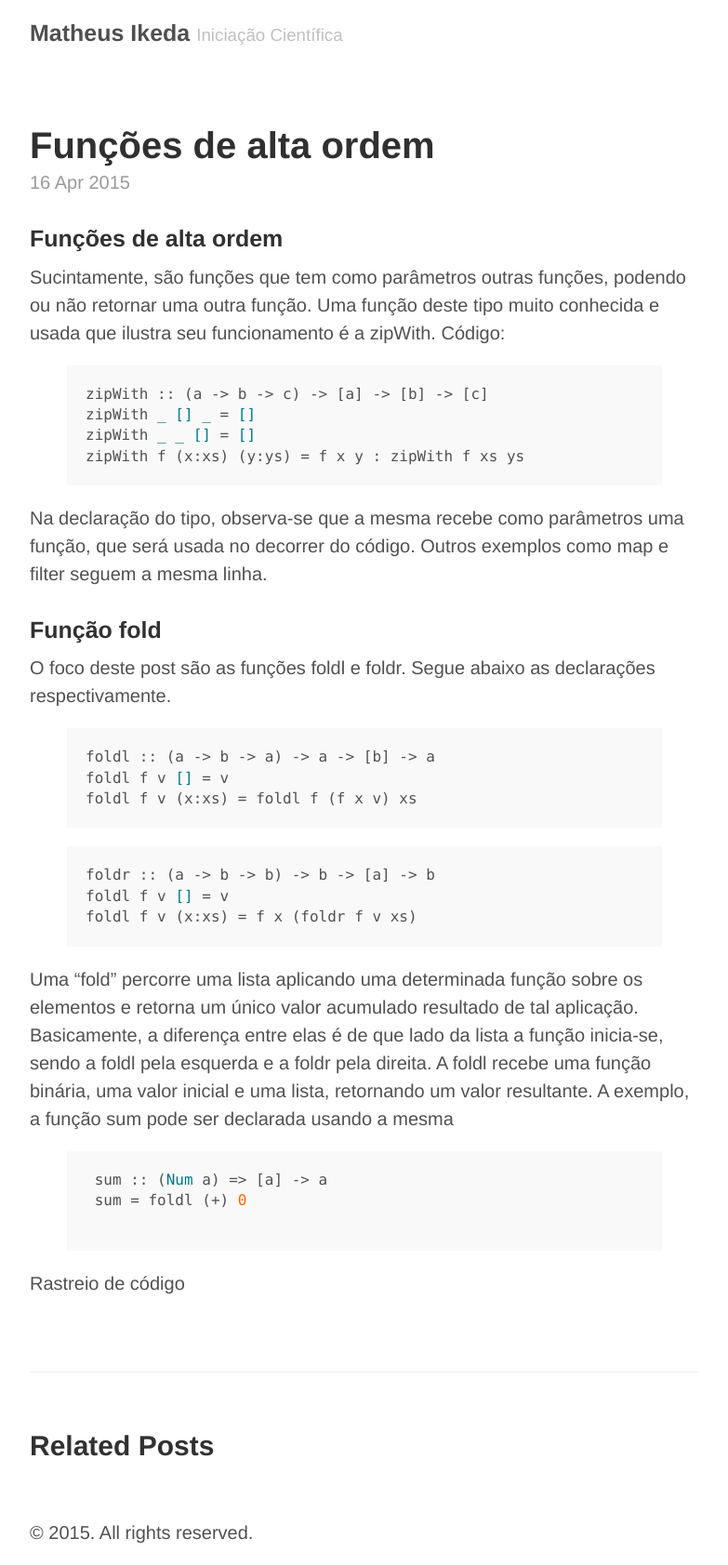
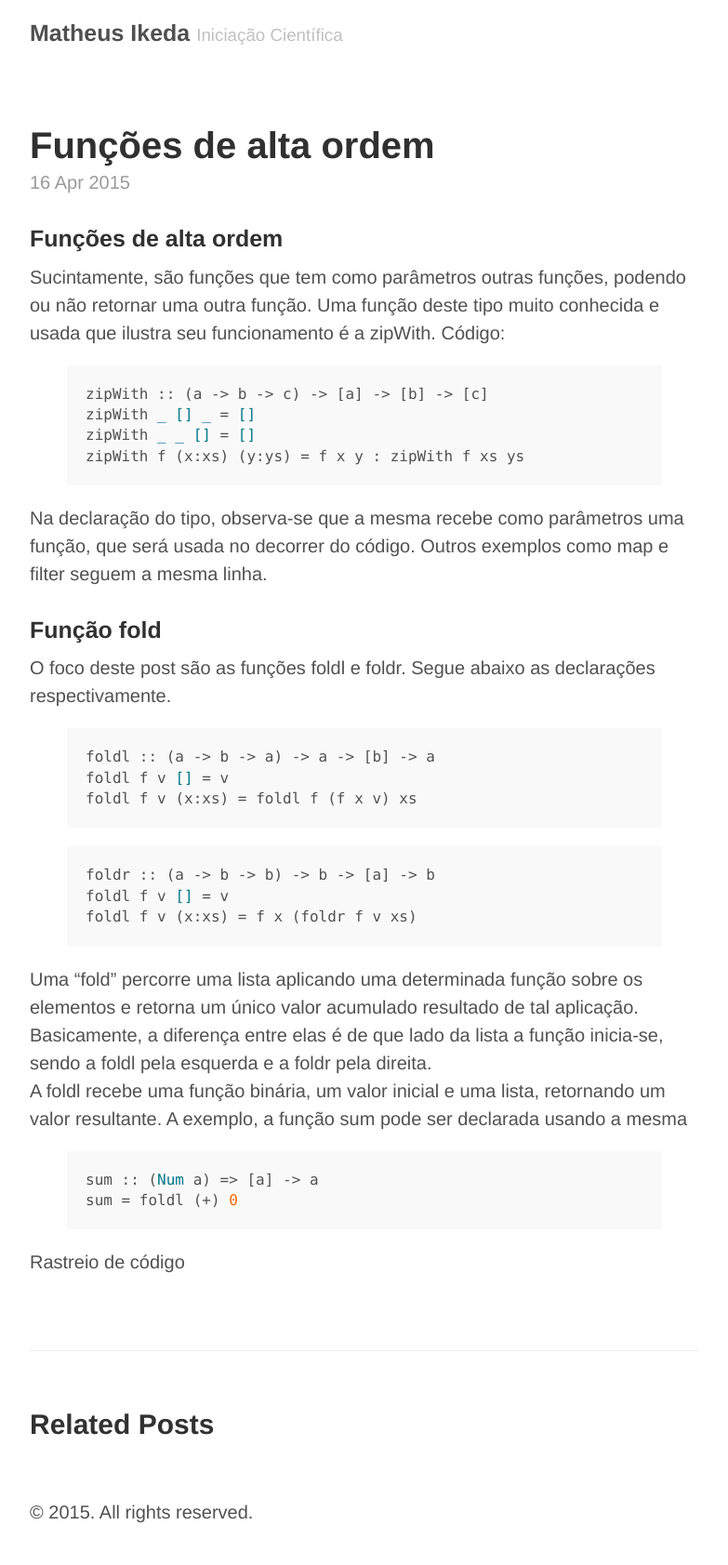
Before and after one commit to matheusikeda/matheusikeda.github.io, a Jekyll site: the page built from _posts/2015-04-16-Função-fold.md, in a window 1280 px wide. Shown: the whole page at 93% size, without its empty margins (248-1031 px from the left). Built offline with Jekyll 4.4.1, drawn with Linux system fonts in a browser that asks for light colours; Markdown is read by kramdown in place of the engine named in the settings; after the commit the page ends 1661 px from its top, so only the background shows below that.

Commit message:
Update 2015-04-16-Função-fold.md

```diff
--- a/_posts/2015-04-16-Função-fold.md
+++ b/_posts/2015-04-16-Função-fold.md
@@ -26,9 +26,10 @@ foldl f v [] = v
 foldl f v (x:xs) = f x (foldr f v xs)
 {% endhighlight %}
  Uma "fold" percorre uma lista aplicando uma determinada função sobre os elementos e retorna um único valor acumulado resultado de tal aplicação. Basicamente, a diferença entre elas é de que lado da lista a função inicia-se, sendo a foldl pela esquerda e a foldr pela direita.
- A foldl recebe uma função binária, uma valor inicial e uma lista, retornando um valor resultante. A exemplo, a função sum pode ser declarada usando a mesma
- {% highlight haskell %}
- sum :: (Num a) => [a] -> a
- sum = foldl (+) 0
- {% endhighlight %}
- Rastreio de código
+<br>
+A foldl recebe uma função binária, um valor inicial e uma lista, retornando um valor resultante. A exemplo, a função sum pode ser declarada usando a mesma
+{% highlight haskell %}
+sum :: (Num a) => [a] -> a
+sum = foldl (+) 0
+{% endhighlight %}
+Rastreio de código
```
